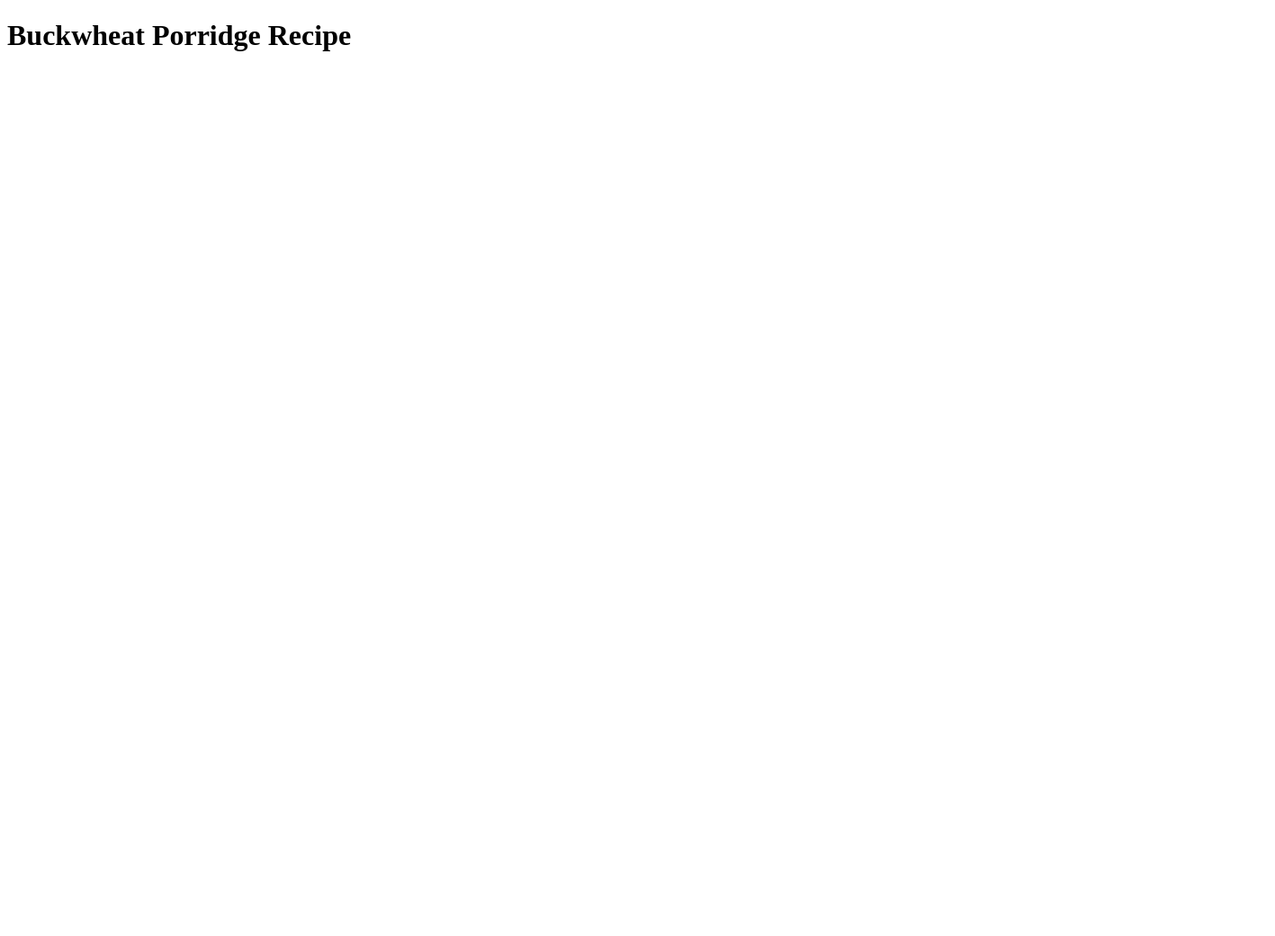
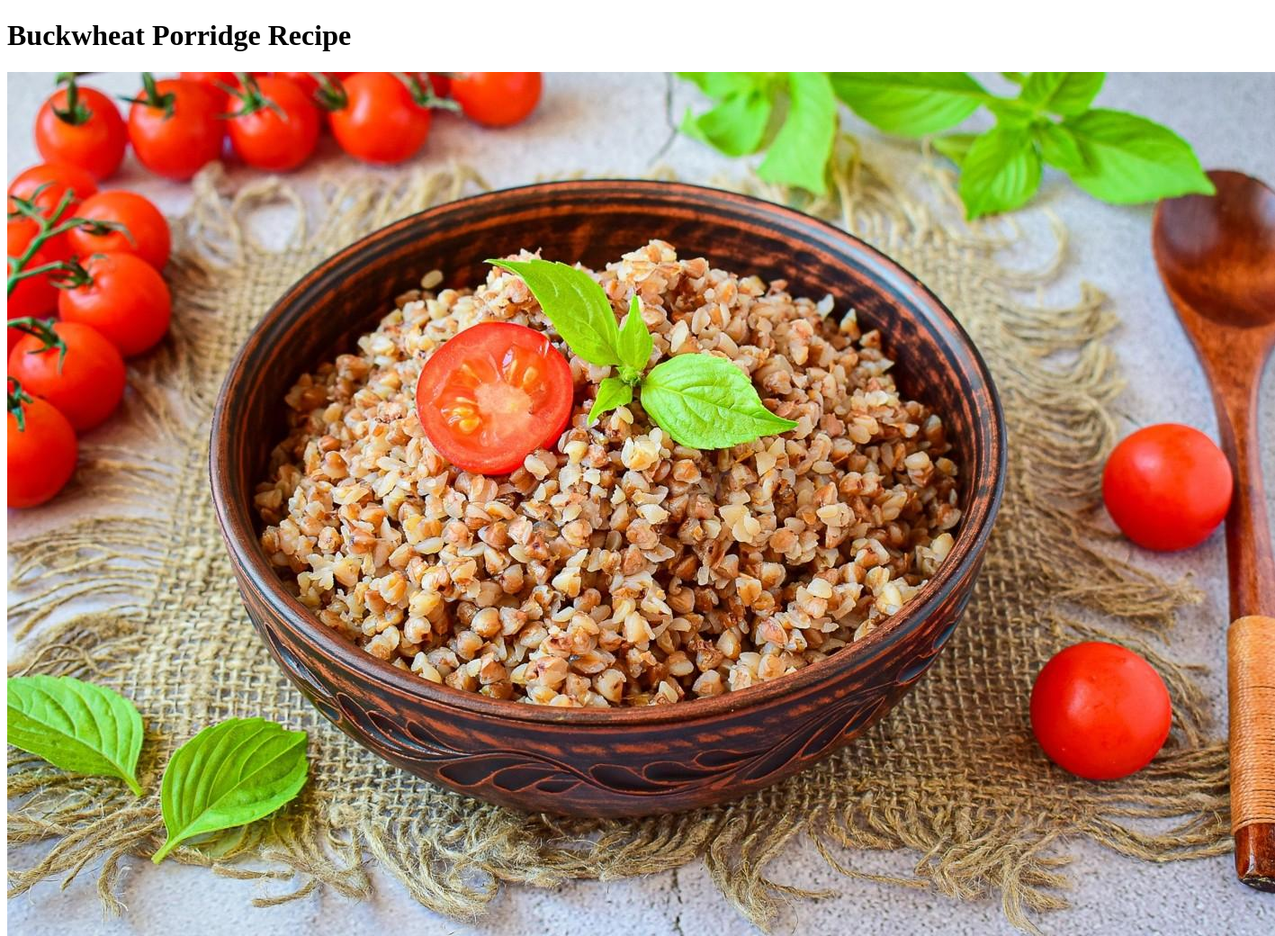
Before and after one commit to herman-morozov/odin-recipes, a plain HTML site: page recipes/buckwheat_porridge.html in a window 1280 px wide. Shown: the whole page at 90% size, 1417 px wide, since content can reach past the window. Before the commit the page ends 800 px from the top, so only its background shows below. Drawn offline with Linux system fonts and the light colour scheme.

Commit message:
Add images to two recipes
Created a new directory with images for recipes.
Add new images to the pages with recipes.

```diff
--- a/recipes/buckwheat_porridge.html
+++ b/recipes/buckwheat_porridge.html
@@ -8,5 +8,5 @@
 </head>
 <body>
     <h1>Buckwheat Porridge Recipe</h1>
-</body>
+    <img src="../images/buckwheat_porridge.jpg" alt="Buckwheat Porridge Image">
 </html>
```
Also changed, not shown: recipes/pelmeni.html (+1 -0 lines), images/buckwheat_porridge.jpg (added), images/lentil_patties.jpg (added), images/pelmeni.jpg (added).
